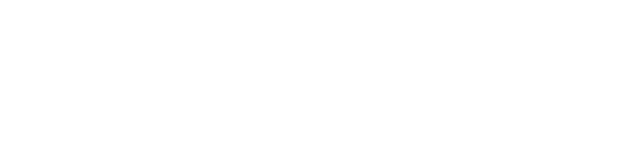
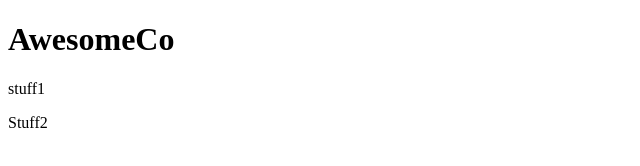
Before and after one commit to chubbybunnies/practice_awesomeco_2016, a plain HTML site: page index.html in a window 1280 px wide. Shown: the whole page, without its empty margins (0-640 px from the left). Drawn offline with Linux system fonts and the light colour scheme.

Commit message:
Add a paragraph

```diff
--- a/index.html
+++ b/index.html
@@ -5,5 +5,8 @@
 <title>AwesomeCo</title>
 </head>
 <body>
+<h1>AwesomeCo</h1>
+<p>stuff1</p>
+<p>Stuff2</p>
 </body>
 </html>
```
